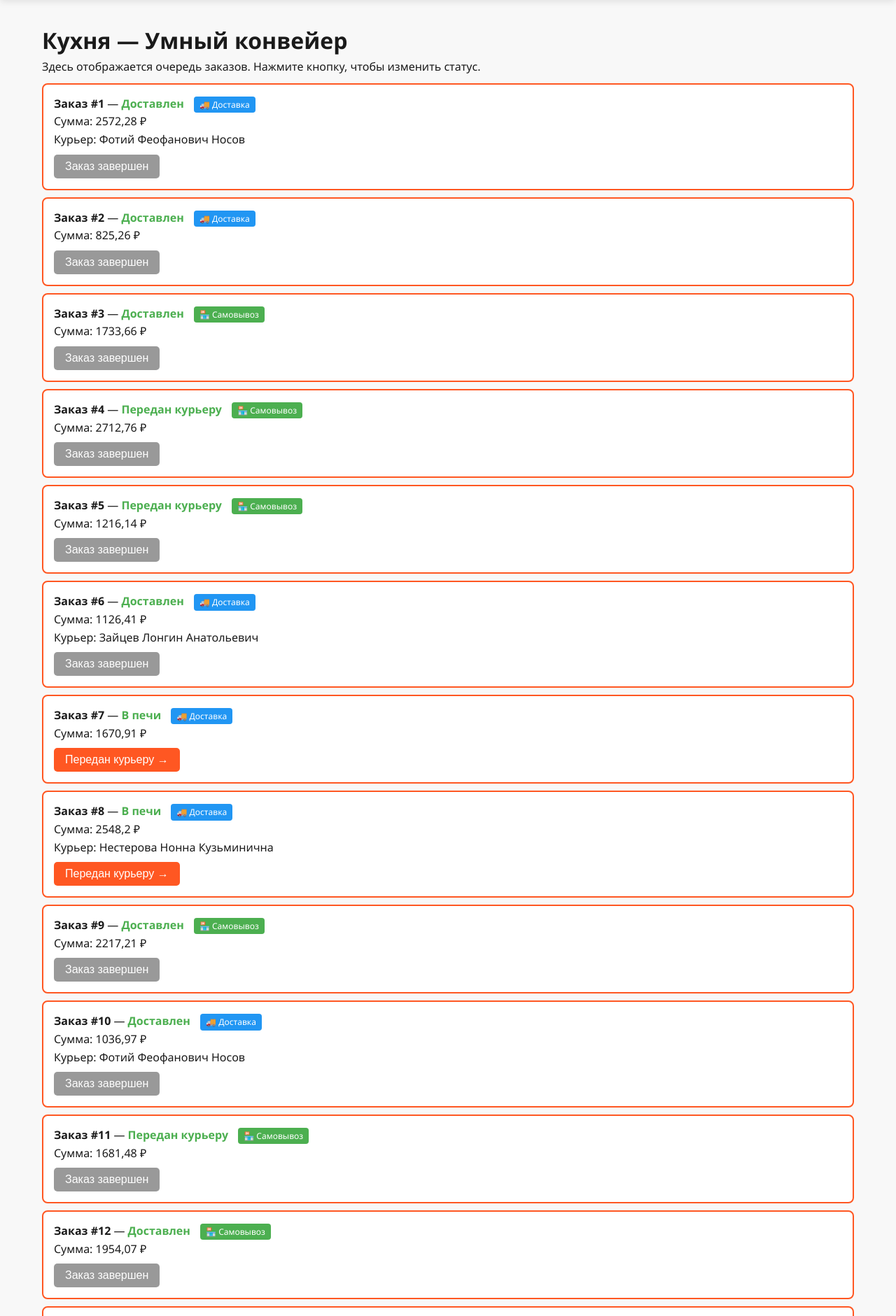
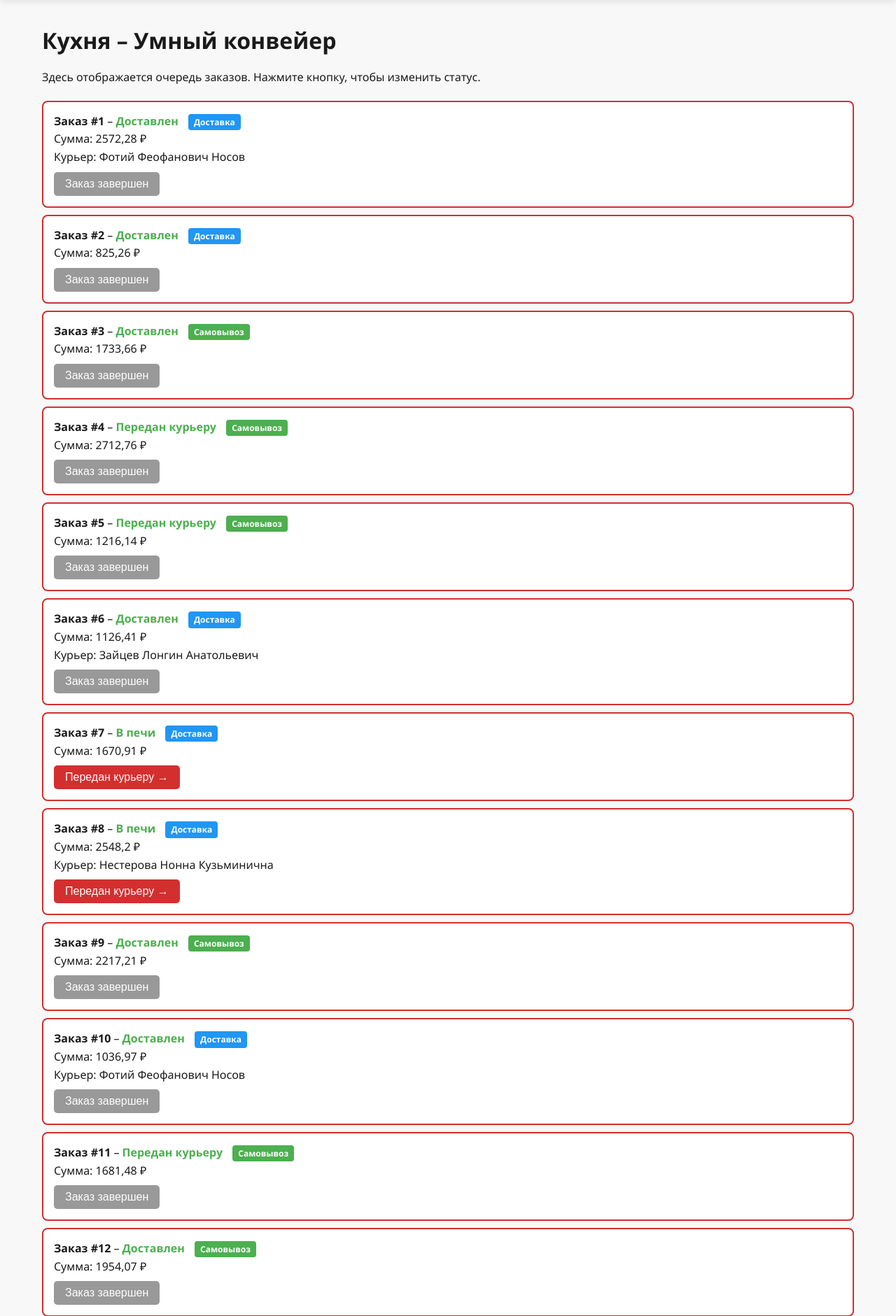
Before and after one commit to KrasnoperovSergey241-3210/shablony, a Django app: page /kitchen/ in a window 1280 px wide. Shown: the part 78-1959 px from the top of the page at 70% size. Run offline with Django 5.2, Linux system fonts and the light colour scheme; data comes from the database, SQL or seed files in the repository; both versions use the stored data as it was after the commit.

Commit message:
Work beginning: add photoon main page, fixed colors, etc

```diff
--- a/templates/base.html
+++ b/templates/base.html
@@ -197,7 +197,7 @@
         }
 
         .hero {
-            background: linear-gradient(135deg, rgba(0,0,0,0.7) 0%, rgba(0,0,0,0.5) 100%), url('https://images.unsplash.com/photo-1513104890138-7c749659a591?w=1200');
+            background: linear-gradient(135deg, rgba(0,0,0,0.7) 0%, rgba(0,0,0,0.5) 100%), url('/static/pizza_main_photo.jpg');
             background-size: cover;
             background-position: center;
             border-radius: 24px;
--- a/templates/cart.html
+++ b/templates/cart.html
@@ -67,7 +67,7 @@
             </p>
         {% endif %}
 
-        <div style="margin-top: 20px; display: flex; gap: 10px; justify-content: space-between;">
+        <div style="margin-top: 40px; display: flex; gap: 10px; justify-content: space-between;">
             <a href="/constructor" class="btn">Продолжить покупки</a>
             <a href="/create_order" class="btn btn-success">Оформить заказ</a>
         </div>
--- a/templates/courier.html
+++ b/templates/courier.html
@@ -8,14 +8,14 @@
         margin: 15px 0;
         border-radius: 10px;
         box-shadow: 0 4px 10px rgba(0, 0, 0, 0.1);
-        border-left: 6px solid #ff5722;
+        border-left: 6px solid #d32f2f;
     }
     .status-free {
         color: #4caf50;
         font-weight: bold;
     }
     .status-busy {
-        color: #f44336;
+        color: #d32f2f;
         font-weight: bold;
     }
 </style>
@@ -24,7 +24,7 @@
 
 {% for courier in couriers %}
     <div class="courier-card">
-        <strong>{{ courier.name }}</strong> — {{ courier.phone }}<br><br>
+        <strong>{{ courier.name }}</strong> – {{ courier.phone }}<br><br>
 
         Статус:
         <span class="{% if courier.status == 'Свободен' %}status-free{% else %}status-busy{% endif %}">
--- a/templates/favorites.html
+++ b/templates/favorites.html
@@ -124,6 +124,7 @@
     .btn-add-cart {
         background: #e74c3c;
         color: white;
+        font-weight: 600;
     }
 
     .btn-add-cart:hover {
@@ -133,6 +134,7 @@
     .btn-remove {
         background: #ecf0f1;
         color: #7f8c8d;
+        font-weight: 600;
     }
 
     .btn-remove:hover {
@@ -200,7 +202,7 @@
                 </div>
                 <div class="favorite-info">
                     <div class="favorite-id">Пицца #{{ fav.custom_pizza_id }}</div>
-                    <div class="favorite-price">{{ fav.custom_price }} ₽</div>
+                    <div class="favorite-price">{{ fav.custom_price|floatformat:2 }} ₽</div>
                     <div class="favorite-date">Создана {{ fav.created_at|date:"d.m.Y" }}</div>
 
                     <div class="ingredients-list">
--- a/templates/kitchen.html
+++ b/templates/kitchen.html
@@ -2,9 +2,17 @@
 
 {% block content %}
 <style>
+    h1 {
+        margin-bottom: 10px;
+    }
+
+    .under-title-text {
+        margin-top: 15px;
+        margin-bottom: 20px;
+    }
     .order-card {
         background: white;
-        border: 2px solid #ff5722;
+        border: 2px solid #d32f2f;
         padding: 15px;
         margin: 10px 0;
         border-radius: 8px;
@@ -19,22 +27,24 @@
     .delivery {
         background: #2196f3;
         color: white;
+        font-weight: 600;
     }
     .pickup {
         background: #4caf50;
         color: white;
+        font-weight: 600;
     }
     .update-btn {
         margin-top: 8px;
         padding: 8px 16px;
-        background: #ff5722;
+        background: #d32f2f;
         color: white;
         border: none;
         border-radius: 5px;
         cursor: pointer;
     }
     .update-btn:hover {
-        background: #e64a19;
+        background: #b71c1c;
     }
     .finished-btn {
         background: #999;
@@ -42,15 +52,15 @@
     }
 </style>
 
-<h1>Кухня — Умный конвейер</h1>
-<p>Здесь отображается очередь заказов. Нажмите кнопку, чтобы изменить статус.</p>
+<h1>Кухня – Умный конвейер</h1>
+<p class="under-title-text">Здесь отображается очередь заказов. Нажмите кнопку, чтобы изменить статус.</p>
 
 {% for order in orders %}
     <div class="order-card">
-        <strong>Заказ #{{ order.order_id }}</strong> —
+        <strong>Заказ #{{ order.order_id }}</strong> –
         <span style="color:#4caf50; font-weight:bold;">{{ order.status }}</span>
         <span class="delivery-badge {% if order.delivery_type == 'delivery' %}delivery{% else %}pickup{% endif %}">
-            {% if order.delivery_type == 'delivery' %}🚚 Доставка{% else %}🏪 Самовывоз{% endif %}
+            {% if order.delivery_type == 'delivery' %}Доставка{% else %}Самовывоз{% endif %}
         </span>
         <br>
         Сумма: {{ order.amount }} ₽<br>
--- a/templates/order_success.html
+++ b/templates/order_success.html
@@ -1,7 +1,7 @@
 {% extends 'base.html' %}
 
 {% block content %}
-<h1>Заказ успешно создан! 🎉</h1>
+<h1>Заказ успешно создан!</h1>
 <p>Ваш заказ #{{ order.order_id }} принят в обработку.</p>
 <p>Статус заказа: <strong>{{ order.status }}</strong></p>
 <p>Сумма: {{ order.amount }} ₽</p>
```
Also changed, not shown: templates/constructor.html (+1 -9 lines), db.sqlite3, static/pizza_main_photo.jpg (added).
